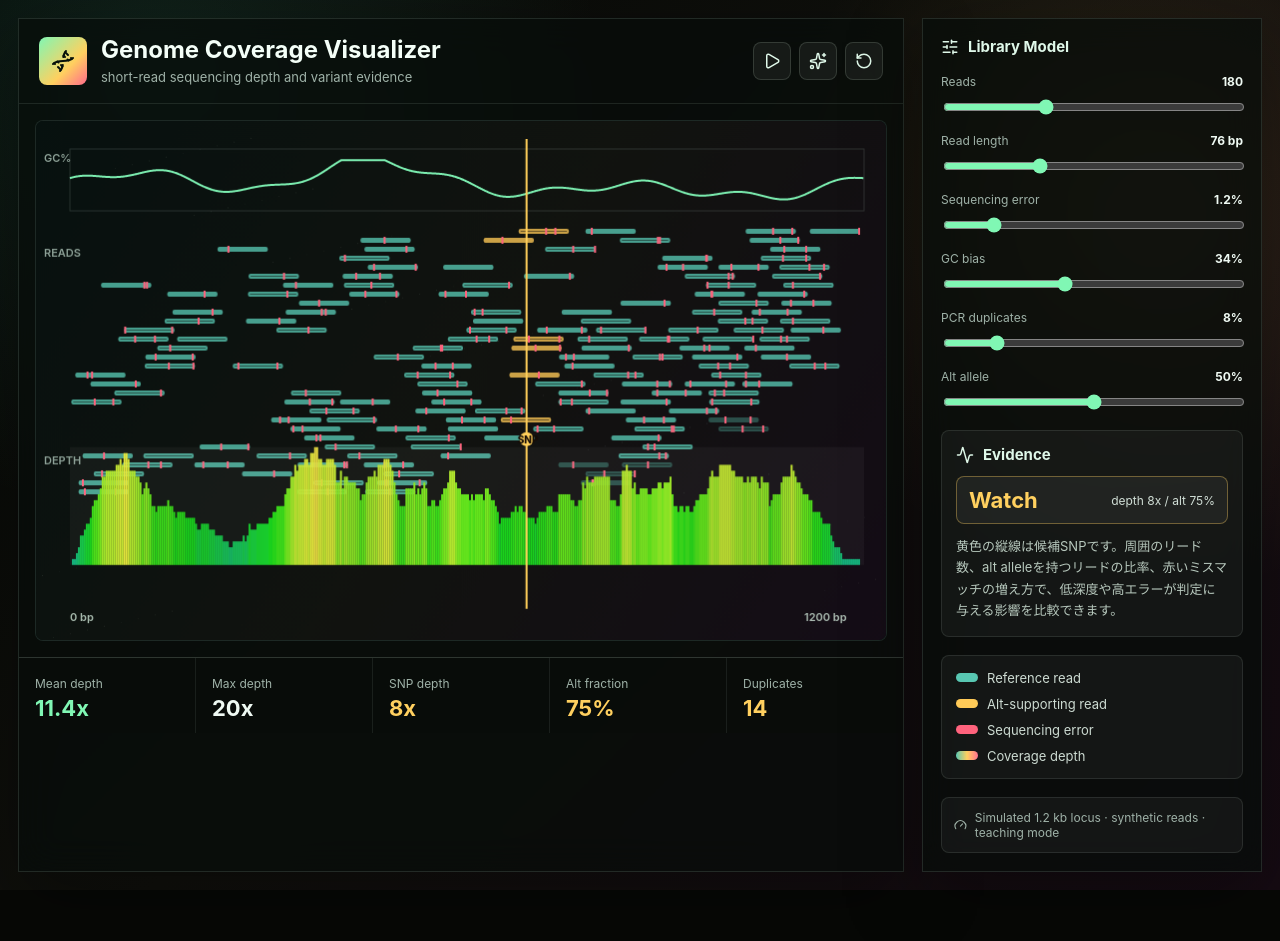
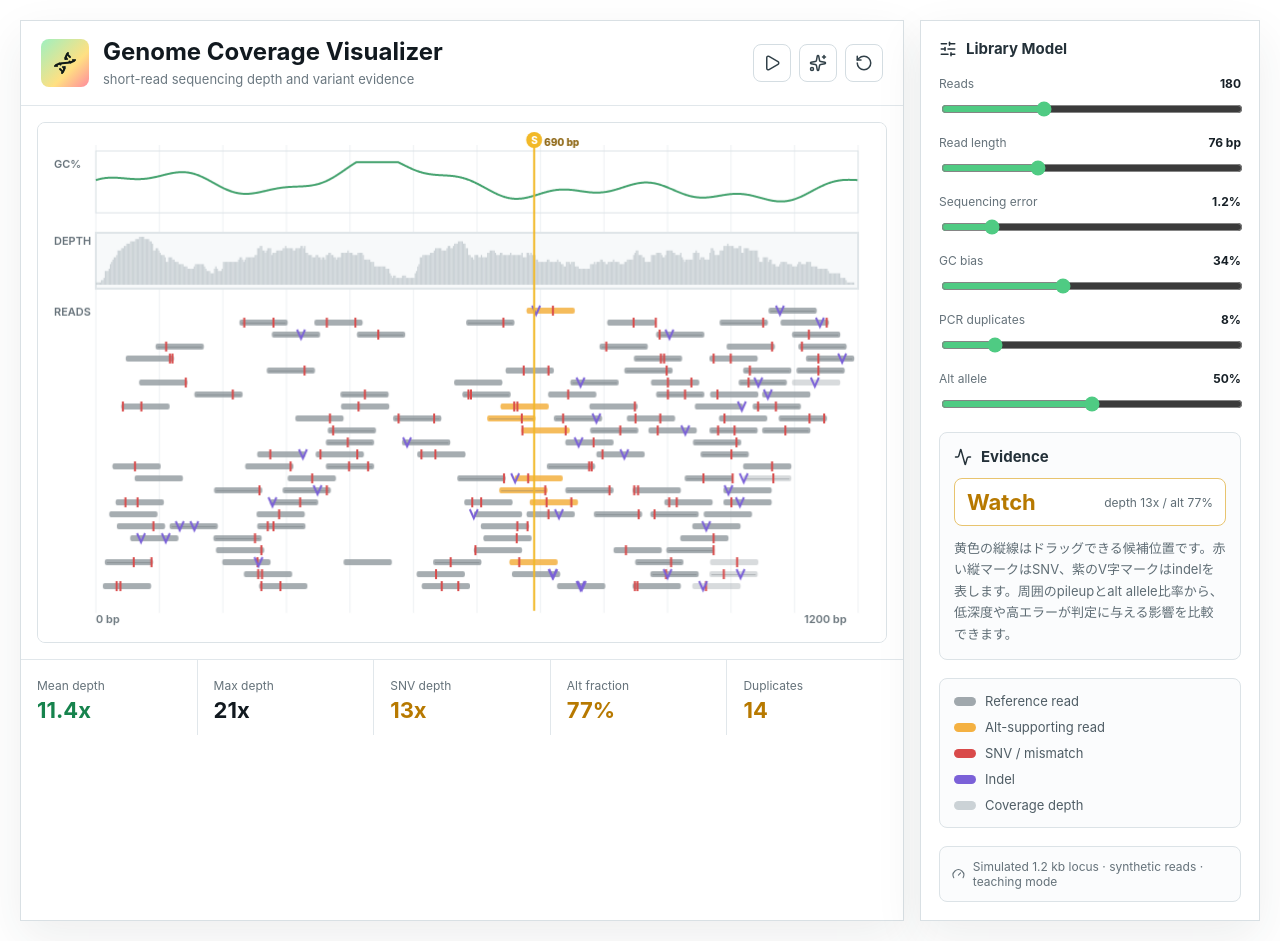
Before and after one commit to kazumaxneo/my-first-codex-app, a React (Vite) app: page / in a window 1280 px wide. Before the commit the page ends 890 px from the top, so only its background shows below. Built offline with nearby package versions, Linux system fonts and the light colour scheme.

Commit message:
Refine coverage visualizer design

```diff
--- a/src/App.tsx
+++ b/src/App.tsx
@@ -1,4 +1,5 @@
 import { useEffect, useMemo, useRef, useState } from 'react';
+import type { PointerEvent } from 'react';
 import {
   Activity,
   Dna,
@@ -17,6 +18,7 @@ type Settings = {
   gcBias: number;
   duplicateRate: number;
   variantAlleleFraction: number;
+  variantPosition: number;
   seed: number;
   playing: boolean;
 };
@@ -31,6 +33,7 @@ type Read = {
   hasAlt: boolean;
   quality: number;
   mismatchPositions: number[];
+  indelPositions: number[];
 };
 
 type Simulation = {
@@ -53,12 +56,12 @@ const initialSettings: Settings = {
   gcBias: 34,
   duplicateRate: 8,
   variantAlleleFraction: 50,
+  variantPosition: 690,
   seed: 18,
   playing: false,
 };
 
 const genomeLength = 1200;
-const variantPosition = 690;
 
 function mulberry32(seed: number) {
   return () => {
@@ -111,11 +114,14 @@ function simulate(settings: Settings): Simulation {
     const row = rowEnds.findIndex((rowEnd) => start > rowEnd + 5);
     const finalRow = row === -1 ? rowEnds.length : row;
     rowEnds[finalRow] = end;
-    const hasAlt = start <= variantPosition && end >= variantPosition && random() * 100 < settings.variantAlleleFraction;
+    const hasAlt = start <= settings.variantPosition && end >= settings.variantPosition && random() * 100 < settings.variantAlleleFraction;
     const mismatchPositions: number[] = [];
+    const indelPositions: number[] = [];
     const errorEvents = Math.floor((settings.errorRate / 100) * settings.readLength + random() * 2);
     for (let i = 0; i < errorEvents; i += 1) {
-      mismatchPositions.push(start + Math.floor(random() * settings.readLength));
+      const eventPosition = start + Math.floor(random() * settings.readLength);
+      if (random() < 0.24) indelPositions.push(eventPosition);
+      else mismatchPositions.push(eventPosition);
     }
 
     const read: Read = {
@@ -128,12 +134,13 @@ function simulate(settings: Settings): Simulation {
       hasAlt,
       quality: Math.round(20 + random() * 18 - settings.errorRate * 0.7),
       mismatchPositions,
+      indelPositions,
     };
     reads.push(read);
 
     for (let pos = start; pos < end && pos < genomeLength; pos += 1) {
       coverage[pos] += 1;
-      if (hasAlt && Math.abs(pos - variantPosition) < 2) altCoverage[pos] += 1;
+      if (hasAlt && Math.abs(pos - settings.variantPosition) < 2) altCoverage[pos] += 1;
     }
   };
 
@@ -144,8 +151,8 @@ function simulate(settings: Settings): Simulation {
   }
 
   const maxCoverage = Math.max(...coverage, 1);
-  const variantDepth = coverage[variantPosition];
-  const observedAltFraction = variantDepth ? altCoverage[variantPosition] / variantDepth : 0;
+  const variantDepth = coverage[settings.variantPosition];
+  const observedAltFraction = variantDepth ? altCoverage[settings.variantPosition] / variantDepth : 0;
   const confidence =
     variantDepth >= 18 && observedAltFraction > 0.22
       ? 'Strong'
@@ -155,7 +162,7 @@ function simulate(settings: Settings): Simulation {
 
   return {
     genomeLength,
-    variantPosition,
+    variantPosition: settings.variantPosition,
     reads,
     coverage,
     altCoverage,
@@ -185,8 +192,15 @@ function drawRoundedRect(
   context.closePath();
 }
 
-function CoverageCanvas({ simulation }: { simulation: Simulation }) {
+function CoverageCanvas({
+  simulation,
+  onVariantPositionChange,
+}: {
+  simulation: Simulation;
+  onVariantPositionChange: (position: number) => void;
+}) {
   const canvasRef = useRef<HTMLCanvasElement | null>(null);
+  const [isDragging, setIsDragging] = useState(false);
 
   useEffect(() => {
     const canvas = canvasRef.current;
@@ -203,35 +217,34 @@ function CoverageCanvas({ simulation }: { simulation: Simulation }) {
 
       const width = rect.width;
       const height = rect.height;
-      const left = 34;
-      const right = 22;
+      const left = 58;
+      const right = 28;
       const trackWidth = width - left - right;
       const xFor = (pos: number) => left + (pos / simulation.genomeLength) * trackWidth;
 
       context.clearRect(0, 0, width, height);
-      const bg = context.createLinearGradient(0, 0, width, height);
-      bg.addColorStop(0, '#07110f');
-      bg.addColorStop(0.5, '#11130f');
-      bg.addColorStop(1, '#150d17');
-      context.fillStyle = bg;
+      context.fillStyle = '#ffffff';
       context.fillRect(0, 0, width, height);
 
-      for (let i = 0; i < 90; i += 1) {
-        const x = (i * 79) % width;
-        const y = (i * 47) % height;
-        context.fillStyle = `rgba(230, 255, 238, ${0.04 + (i % 5) * 0.015})`;
-        context.fillRect(x, y, 1, 1);
+      for (let tick = 0; tick <= 12; tick += 1) {
+        const x = left + (tick / 12) * trackWidth;
+        context.strokeStyle = '#eef1f3';
+        context.lineWidth = 1;
+        context.beginPath();
+        context.moveTo(x, 22);
+        context.lineTo(x, height - 30);
+        context.stroke();
       }
 
       context.font = '600 11px Inter, system-ui, sans-serif';
-      context.fillStyle = '#8ca096';
-      context.fillText('GC%', 8, 41);
-      context.fillText('READS', 8, 136);
-      context.fillText('DEPTH', 8, 344);
+      context.fillStyle = '#66727a';
+      context.fillText('GC%', 16, 45);
+      context.fillText('DEPTH', 16, 122);
+      context.fillText('READS', 16, 193);
 
       const gcY = 28;
       const gcHeight = 62;
-      context.strokeStyle = 'rgba(180, 202, 188, 0.18)';
+      context.strokeStyle = '#dde4e8';
       context.lineWidth = 1;
       context.strokeRect(left, gcY, trackWidth, gcHeight);
       context.beginPath();
@@ -241,62 +254,76 @@ function CoverageCanvas({ simulation }: { simulation: Simulation }) {
         if (pos === 0) context.moveTo(x, y);
         else context.lineTo(x, y);
       });
-      context.strokeStyle = '#7df0b2';
+      context.strokeStyle = '#45a36f';
       context.lineWidth = 2;
       context.stroke();
 
-      const readY = 108;
-      const rowHeight = 9;
-      const maxRows = Math.floor((height - 245) / rowHeight);
+      const coverageY = 110;
+      const coverageHeight = 56;
+      context.fillStyle = '#f7f9fa';
+      context.fillRect(left, coverageY, trackWidth, coverageHeight);
+      context.strokeStyle = '#dfe5e8';
+      context.strokeRect(left, coverageY, trackWidth, coverageHeight);
+      for (let i = 0; i < simulation.coverage.length; i += 2) {
+        const depth = simulation.coverage[i];
+        const normalized = depth / simulation.maxCoverage;
+        const barHeight = normalized * (coverageHeight - 8);
+        context.fillStyle = '#cbd2d6';
+        context.fillRect(xFor(i), coverageY + coverageHeight - 4 - barHeight, Math.max(1, trackWidth / simulation.genomeLength * 2), barHeight);
+      }
+
+      const readY = 185;
+      const rowHeight = 12;
+      const maxRows = Math.floor((height - 230) / rowHeight);
       simulation.reads.forEach((read) => {
         if (read.row >= maxRows) return;
         const x = xFor(read.start);
         const w = Math.max(2, xFor(read.end) - x);
         const y = readY + read.row * rowHeight;
-        const alpha = read.duplicate ? 0.34 : 0.78;
-        context.fillStyle = read.hasAlt ? `rgba(255, 202, 87, ${alpha})` : `rgba(88, 199, 178, ${alpha})`;
-        drawRoundedRect(context, x, y, w, 5, 2);
+        const alpha = read.duplicate ? 0.38 : 0.86;
+        context.fillStyle = read.hasAlt ? `rgba(244, 177, 66, ${alpha})` : `rgba(152, 160, 165, ${alpha})`;
+        drawRoundedRect(context, x, y, w, 6, 2);
         context.fill();
         if (read.strand === -1) {
-          context.fillStyle = 'rgba(10, 12, 11, 0.5)';
-          context.fillRect(x + 2, y + 2, Math.max(1, w - 4), 1);
+          context.fillStyle = 'rgba(82, 90, 96, 0.32)';
+          context.fillRect(x + 2, y + 3, Math.max(1, w - 4), 1);
         }
-        context.fillStyle = '#ff637d';
+        context.fillStyle = '#d94a4a';
         read.mismatchPositions.slice(0, 5).forEach((pos) => {
           const mx = xFor(pos);
-          if (mx >= x && mx <= x + w) context.fillRect(mx, y - 1, 2, 7);
+          if (mx >= x && mx <= x + w) context.fillRect(mx, y - 2, 2, 10);
+        });
+        read.indelPositions.slice(0, 3).forEach((pos) => {
+          const mx = xFor(pos);
+          if (mx < x || mx > x + w) return;
+          context.strokeStyle = '#7b61d8';
+          context.lineWidth = 2;
+          context.beginPath();
+          context.moveTo(mx - 4, y - 2);
+          context.lineTo(mx, y + 7);
+          context.lineTo(mx + 4, y - 2);
+          context.stroke();
         });
       });
 
-      const coverageBase = height - 76;
-      const coverageHeight = 118;
-      context.fillStyle = 'rgba(255, 255, 255, 0.04)';
-      context.fillRect(left, coverageBase - coverageHeight, trackWidth, coverageHeight);
-      for (let i = 0; i < simulation.coverage.length; i += 3) {
-        const depth = simulation.coverage[i];
-        const normalized = depth / simulation.maxCoverage;
-        const barHeight = normalized * coverageHeight;
-        const hue = 165 - normalized * 110;
-        context.fillStyle = `hsl(${hue}, 78%, ${38 + normalized * 20}%)`;
-        context.fillRect(xFor(i), coverageBase - barHeight, Math.max(1, trackWidth / simulation.genomeLength * 3), barHeight);
-      }
-
       const vx = xFor(simulation.variantPosition);
-      context.strokeStyle = '#ffcf5a';
-      context.lineWidth = 2;
+      context.strokeStyle = isDragging ? '#d08a00' : '#f2b928';
+      context.lineWidth = isDragging ? 3 : 2;
       context.beginPath();
-      context.moveTo(vx, 18);
+      context.moveTo(vx, 16);
       context.lineTo(vx, height - 32);
       context.stroke();
-      context.fillStyle = '#ffcf5a';
+      context.fillStyle = isDragging ? '#d08a00' : '#f2b928';
       context.beginPath();
-      context.arc(vx, coverageBase - 126, 7, 0, Math.PI * 2);
+      context.arc(vx, 17, 8, 0, Math.PI * 2);
       context.fill();
-      context.fillStyle = '#160d06';
+      context.fillStyle = '#ffffff';
       context.font = '800 10px Inter, system-ui, sans-serif';
-      context.fillText('SNP', vx - 9, coverageBase - 122);
+      context.fillText('S', vx - 3, 21);
+      context.fillStyle = '#8d6512';
+      context.fillText(`${simulation.variantPosition} bp`, Math.min(vx + 10, width - 82), 23);
 
-      context.fillStyle = 'rgba(230, 255, 238, 0.72)';
+      context.fillStyle = '#69757c';
       context.font = '600 11px Inter, system-ui, sans-serif';
       context.fillText('0 bp', left, height - 20);
       context.fillText(`${simulation.genomeLength} bp`, width - 82, height - 20);
@@ -306,9 +333,48 @@ function CoverageCanvas({ simulation }: { simulation: Simulation }) {
     const resizeObserver = new ResizeObserver(draw);
     resizeObserver.observe(canvas);
     return () => resizeObserver.disconnect();
-  }, [simulation]);
+  }, [simulation, isDragging]);
 
-  return <canvas className="coverage-canvas" ref={canvasRef} aria-label="Genome coverage visualization" />;
+  const positionFromPointer = (event: PointerEvent<HTMLCanvasElement>) => {
+    const canvas = canvasRef.current;
+    if (!canvas) return simulation.variantPosition;
+    const rect = canvas.getBoundingClientRect();
+    const left = 58;
+    const right = 28;
+    const trackWidth = rect.width - left - right;
+    const x = clamp(event.clientX - rect.left, left, rect.width - right);
+    return Math.round(((x - left) / trackWidth) * simulation.genomeLength);
+  };
+
+  return (
+    <canvas
+      className={`coverage-canvas ${isDragging ? 'dragging' : ''}`}
+      ref={canvasRef}
+      aria-label="Genome coverage visualization"
+      onPointerDown={(event) => {
+        setIsDragging(true);
+        event.currentTarget.setPointerCapture(event.pointerId);
+        onVariantPositionChange(positionFromPointer(event));
+      }}
+      onPointerMove={(event) => {
+        if (isDragging) onVariantPositionChange(positionFromPointer(event));
+      }}
+      onPointerUp={(event) => {
+        setIsDragging(false);
+        if (event.currentTarget.hasPointerCapture(event.pointerId)) {
+          event.currentTarget.releasePointerCapture(event.pointerId);
+        }
+      }}
+      onPointerLeave={(event) => {
+        if (isDragging) {
+          setIsDragging(false);
+          if (event.currentTarget.hasPointerCapture(event.pointerId)) {
+            event.currentTarget.releasePointerCapture(event.pointerId);
+          }
+        }
+      }}
+    />
+  );
 }
 
 function Metric({ label, value, tone }: { label: string; value: string; tone?: 'green' | 'amber' | 'rose' }) {
@@ -412,13 +478,13 @@ export default function App() {
         </header>
 
         <div className="visual-stage">
-          <CoverageCanvas simulation={simulation} />
+          <CoverageCanvas simulation={simulation} onVariantPositionChange={(variantPosition) => update({ variantPosition })} />
         </div>
 
         <section className="metrics-row" aria-label="Simulation metrics">
           <Metric label="Mean depth" value={`${(settings.readCount * settings.readLength / genomeLength).toFixed(1)}x`} tone="green" />
           <Metric label="Max depth" value={`${simulation.maxCoverage}x`} />
-          <Metric label="SNP depth" value={`${simulation.variantDepth}x`} tone={confidenceTone} />
+          <Metric label="SNV depth" value={`${simulation.variantDepth}x`} tone={confidenceTone} />
           <Metric label="Alt fraction" value={`${Math.round(simulation.observedAltFraction * 100)}%`} tone={confidenceTone} />
           <Metric label="Duplicates" value={`${duplicateReads}`} tone="amber" />
         </section>
@@ -458,7 +524,7 @@ export default function App() {
             </span>
           </div>
           <p>
-            黄色の縦線は候補SNPです。周囲のリード数、alt alleleを持つリードの比率、赤いミスマッチの増え方で、低深度や高エラーが判定に与える影響を比較できます。
+            黄色の縦線はドラッグできる候補位置です。赤い縦マークはSNV、紫のV字マークはindelを表します。周囲のpileupとalt allele比率から、低深度や高エラーが判定に与える影響を比較できます。
           </p>
         </div>
 
@@ -473,7 +539,11 @@ export default function App() {
           </div>
           <div>
             <span className="swatch error" />
-            Sequencing error
+            SNV / mismatch
+          </div>
+          <div>
+            <span className="swatch indel" />
+            Indel
           </div>
           <div>
             <span className="swatch depth" />
--- a/src/styles.css
+++ b/src/styles.css
@@ -1,6 +1,6 @@
 :root {
-  color: #effaf3;
-  background: #070806;
+  color: #1d252b;
+  background: #ffffff;
   font-family:
     Inter, ui-sans-serif, system-ui, -apple-system, BlinkMacSystemFont, "Segoe UI", sans-serif;
   font-synthesis: none;
@@ -16,10 +16,7 @@ body {
   margin: 0;
   min-width: 320px;
   min-height: 100vh;
-  background:
-    radial-gradient(circle at 12% 8%, rgba(87, 215, 171, 0.12), transparent 28rem),
-    radial-gradient(circle at 90% 24%, rgba(255, 190, 91, 0.12), transparent 24rem),
-    linear-gradient(135deg, #050806 0%, #10100c 48%, #160b13 100%);
+  background: #ffffff;
 }
 
 button,
@@ -30,17 +27,16 @@ input {
 .app-shell {
   display: grid;
   grid-template-columns: minmax(0, 1fr) 340px;
-  gap: 18px;
+  gap: 16px;
   min-height: 100vh;
-  padding: 18px;
+  padding: 20px;
 }
 
 .workspace,
 .side-panel {
-  border: 1px solid rgba(219, 249, 232, 0.12);
-  background: rgba(8, 13, 11, 0.72);
-  box-shadow: 0 24px 70px rgba(0, 0, 0, 0.36);
-  backdrop-filter: blur(18px);
+  border: 1px solid #d9e0e4;
+  background: #ffffff;
+  box-shadow: 0 18px 45px rgba(37, 45, 52, 0.08);
 }
 
 .workspace {
@@ -55,7 +51,7 @@ input {
   justify-content: space-between;
   gap: 18px;
   padding: 18px 20px;
-  border-bottom: 1px solid rgba(219, 249, 232, 0.1);
+  border-bottom: 1px solid #e1e7eb;
 }
 
 .brand {
@@ -71,8 +67,8 @@ input {
   width: 48px;
   height: 48px;
   flex: 0 0 auto;
-  color: #07110b;
-  background: linear-gradient(135deg, #80f7b4, #ffd05f 62%, #ff6b8b);
+  color: #0f1a17;
+  background: linear-gradient(135deg, #9ef0c0, #ffe082 62%, #ff8b9d);
   border-radius: 8px;
 }
 
@@ -83,7 +79,7 @@ p {
 }
 
 h1 {
-  color: #f4fff8;
+  color: #11191f;
   font-size: 24px;
   line-height: 1.1;
   letter-spacing: 0;
@@ -91,7 +87,7 @@ h1 {
 
 .brand p {
   margin-top: 5px;
-  color: #9fb2a8;
+  color: #6b7880;
   font-size: 13px;
 }
 
@@ -106,10 +102,10 @@ h1 {
   place-items: center;
   width: 38px;
   height: 38px;
-  color: #dff8e9;
-  border: 1px solid rgba(222, 250, 232, 0.14);
+  color: #314048;
+  border: 1px solid #d4dde2;
   border-radius: 8px;
-  background: rgba(255, 255, 255, 0.06);
+  background: #ffffff;
   cursor: pointer;
   transition:
     border-color 150ms ease,
@@ -119,8 +115,8 @@ h1 {
 
 .icon-button:hover {
   transform: translateY(-1px);
-  border-color: rgba(128, 247, 180, 0.48);
-  background: rgba(128, 247, 180, 0.12);
+  border-color: #87d8a9;
+  background: #f2fbf6;
 }
 
 .visual-stage {
@@ -133,50 +129,56 @@ h1 {
   width: 100%;
   height: 100%;
   min-height: 520px;
-  border: 1px solid rgba(222, 250, 232, 0.1);
+  border: 1px solid #dce3e7;
   border-radius: 8px;
-  background: #07110f;
+  background: #ffffff;
+  cursor: col-resize;
+  touch-action: none;
+}
+
+.coverage-canvas.dragging {
+  cursor: grabbing;
 }
 
 .metrics-row {
   display: grid;
   grid-template-columns: repeat(5, minmax(0, 1fr));
   gap: 1px;
-  border-top: 1px solid rgba(219, 249, 232, 0.1);
-  background: rgba(219, 249, 232, 0.08);
+  border-top: 1px solid #e1e7eb;
+  background: #e1e7eb;
 }
 
 .metric {
   min-width: 0;
   padding: 14px 16px;
-  background: rgba(5, 8, 6, 0.78);
+  background: #ffffff;
 }
 
 .metric span,
 .control span,
 .footer-note {
-  color: #9fb2a8;
+  color: #65727a;
   font-size: 12px;
 }
 
 .metric strong {
   display: block;
   margin-top: 5px;
-  color: #effaf3;
+  color: #11191f;
   font-size: 22px;
   line-height: 1;
 }
 
 .metric.green strong {
-  color: #80f7b4;
+  color: #16834d;
 }
 
 .metric.amber strong {
-  color: #ffd05f;
+  color: #b77900;
 }
 
 .metric.rose strong {
-  color: #ff728f;
+  color: #c83348;
 }
 
 .side-panel {
@@ -191,7 +193,7 @@ h1 {
   display: flex;
   align-items: center;
   gap: 9px;
-  color: #dff8e9;
+  color: #243139;
 }
 
 .panel-heading h2 {
@@ -220,21 +222,21 @@ h1 {
 }
 
 .control strong {
-  color: #effaf3;
+  color: #172027;
   white-space: nowrap;
 }
 
 input[type="range"] {
   width: 100%;
-  accent-color: #80f7b4;
+  accent-color: #4fcb83;
 }
 
 .insight-block,
 .legend,
 .footer-note {
-  border: 1px solid rgba(222, 250, 232, 0.1);
+  border: 1px solid #dce3e7;
   border-radius: 8px;
-  background: rgba(255, 255, 255, 0.045);
+  background: #fbfcfd;
 }
 
 .insight-block {
@@ -243,7 +245,7 @@ input[type="range"] {
 
 .insight-block p {
   margin-top: 12px;
-  color: #b7c8bd;
+  color: #5f6d75;
   font-size: 13px;
   line-height: 1.65;
 }
@@ -255,7 +257,7 @@ input[type="range"] {
   gap: 12px;
   padding: 12px;
   border-radius: 8px;
-  background: rgba(255, 255, 255, 0.05);
+  background: #ffffff;
 }
 
 .callout strong {
@@ -264,40 +266,40 @@ input[type="range"] {
 }
 
 .callout span {
-  color: #d1ded6;
+  color: #5f6d75;
   font-size: 12px;
   text-align: right;
 }
 
 .callout.green {
-  border: 1px solid rgba(128, 247, 180, 0.36);
+  border: 1px solid #95d7ad;
 }
 
 .callout.green strong {
-  color: #80f7b4;
+  color: #16834d;
 }
 
 .callout.amber {
-  border: 1px solid rgba(255, 208, 95, 0.36);
+  border: 1px solid #e8c46f;
 }
 
 .callout.amber strong {
-  color: #ffd05f;
+  color: #b77900;
 }
 
 .callout.rose {
-  border: 1px solid rgba(255, 114, 143, 0.36);
+  border: 1px solid #ef9aa7;
 }
 
 .callout.rose strong {
-  color: #ff728f;
+  color: #c83348;
 }
 
 .legend {
   display: grid;
   gap: 10px;
   padding: 14px;
-  color: #cddbd2;
+  color: #4f5d65;
   font-size: 13px;
 }
 
@@ -314,19 +316,23 @@ input[type="range"] {
 }
 
 .swatch.read {
-  background: #58c7b2;
+  background: #a0a8ad;
 }
 
 .swatch.alt {
-  background: #ffca57;
+  background: #f4b142;
 }
 
 .swatch.error {
-  background: #ff637d;
+  background: #d94a4a;
+}
+
+.swatch.indel {
+  background: #7b61d8;
 }
 
 .swatch.depth {
-  background: linear-gradient(90deg, #58c7b2, #ffd05f, #ff728f);
+  background: #cbd2d6;
 }
 
 .footer-note {
```
